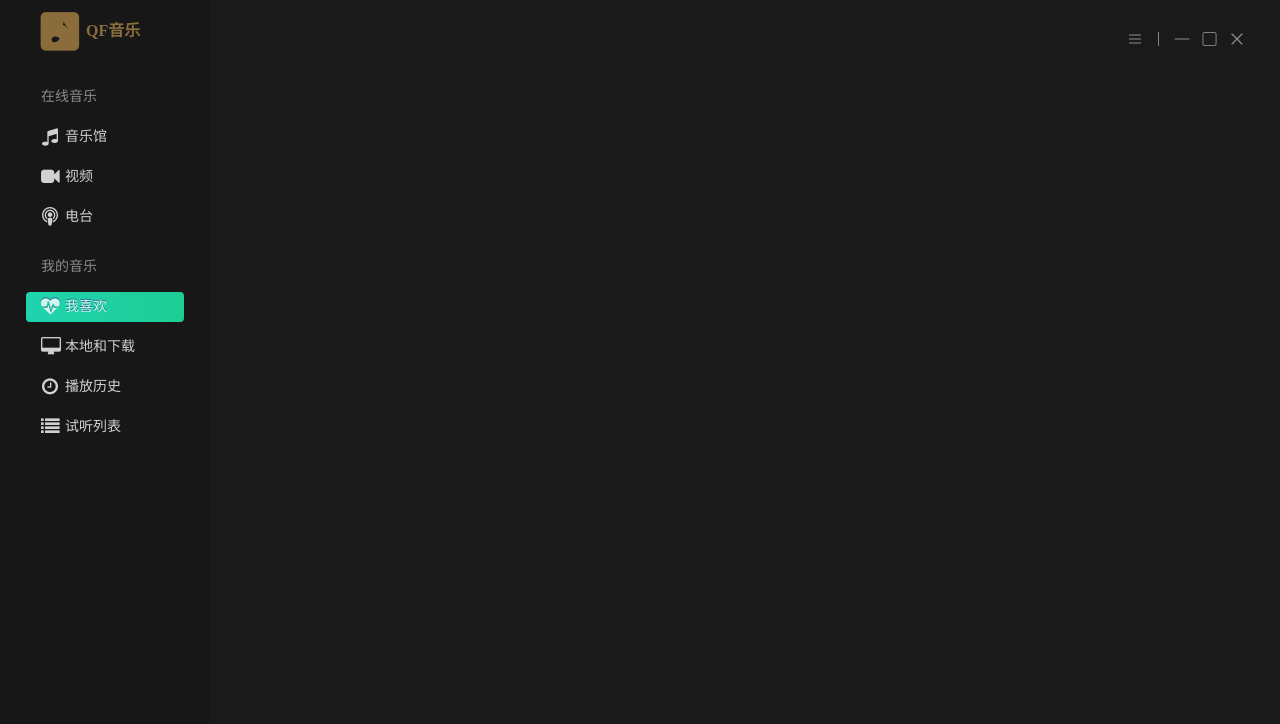
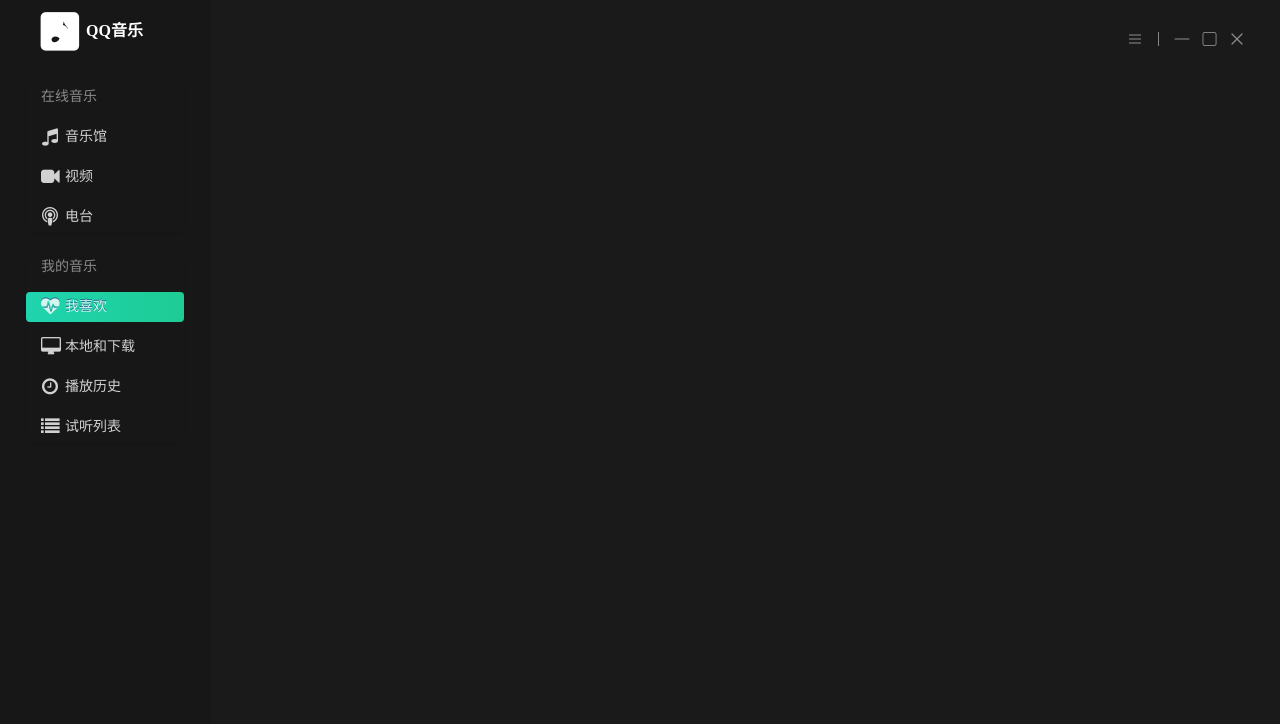
Before and after one commit to zkh110119/music_player, an Electron app: page src/app/index.html in a window 1280 px wide. Shown: the top 724 px of the page. Drawn offline with nearby package versions, Linux system fonts and the light colour scheme.

```diff
--- a/src/app/index.html
+++ b/src/app/index.html
@@ -18,8 +18,8 @@
 <div class="panel panel-default left-panel pull-left">
     <div class="panel-body">
         <div class="music-icon">
-            <div class="music-icon-text text-warning">
-                <i class="iconfont">&#xe61a;</i>QF音乐
+            <div class="music-icon-text" style="color: #fff;">
+                <i class="iconfont">&#xe61a;</i>QQ音乐
             </div>
         </div>
         <ul class="list-group">
@@ -81,7 +81,6 @@
                 <div class="progress" id="play-progress">
                     <div class="progress-bar progress-bar-success" role="progressbar" aria-valuenow="0"
                          aria-valuemin="0" aria-valuemax="100" style="width: 0%;">
-                        <span class="sr-only"></span>
                     </div>
                 </div>
             </div>
--- a/src/app/main.js
+++ b/src/app/main.js
@@ -17,6 +17,8 @@
             minHeight: 690,
             title: app.getName(),
             frame: false,
+            backgroundColor: '#171718',
+            movable: true,
             webPreferences: {
                 nodeIntegration: true
             }
--- a/src/app/renderer/css/index.css
+++ b/src/app/renderer/css/index.css
@@ -7,7 +7,7 @@
     margin: 0;
     padding: 0;
     background-color: #171718;
-    font-family: "Microsoft YaHei";
+    font-family: regular;
 }
 
 .left-panel {
```
